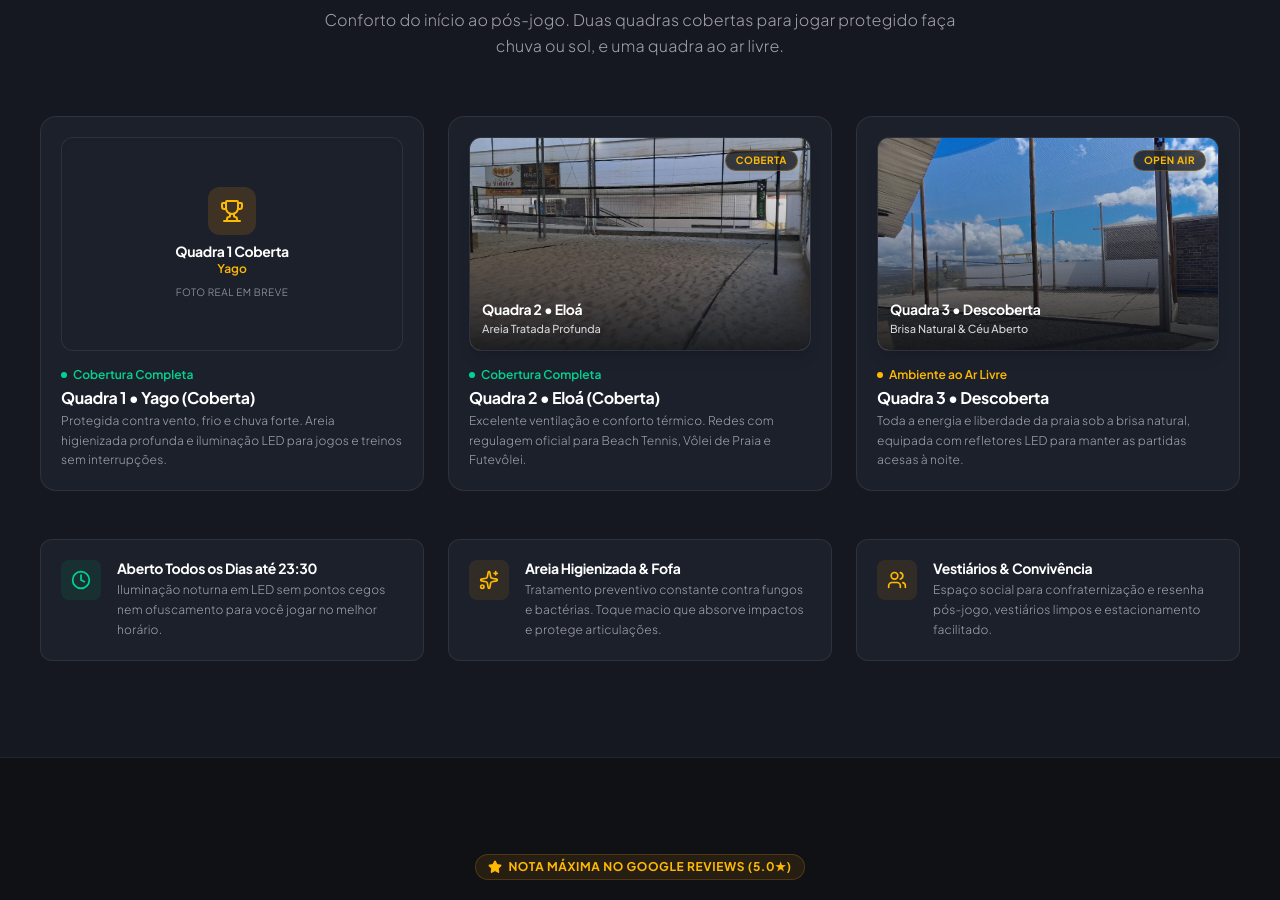
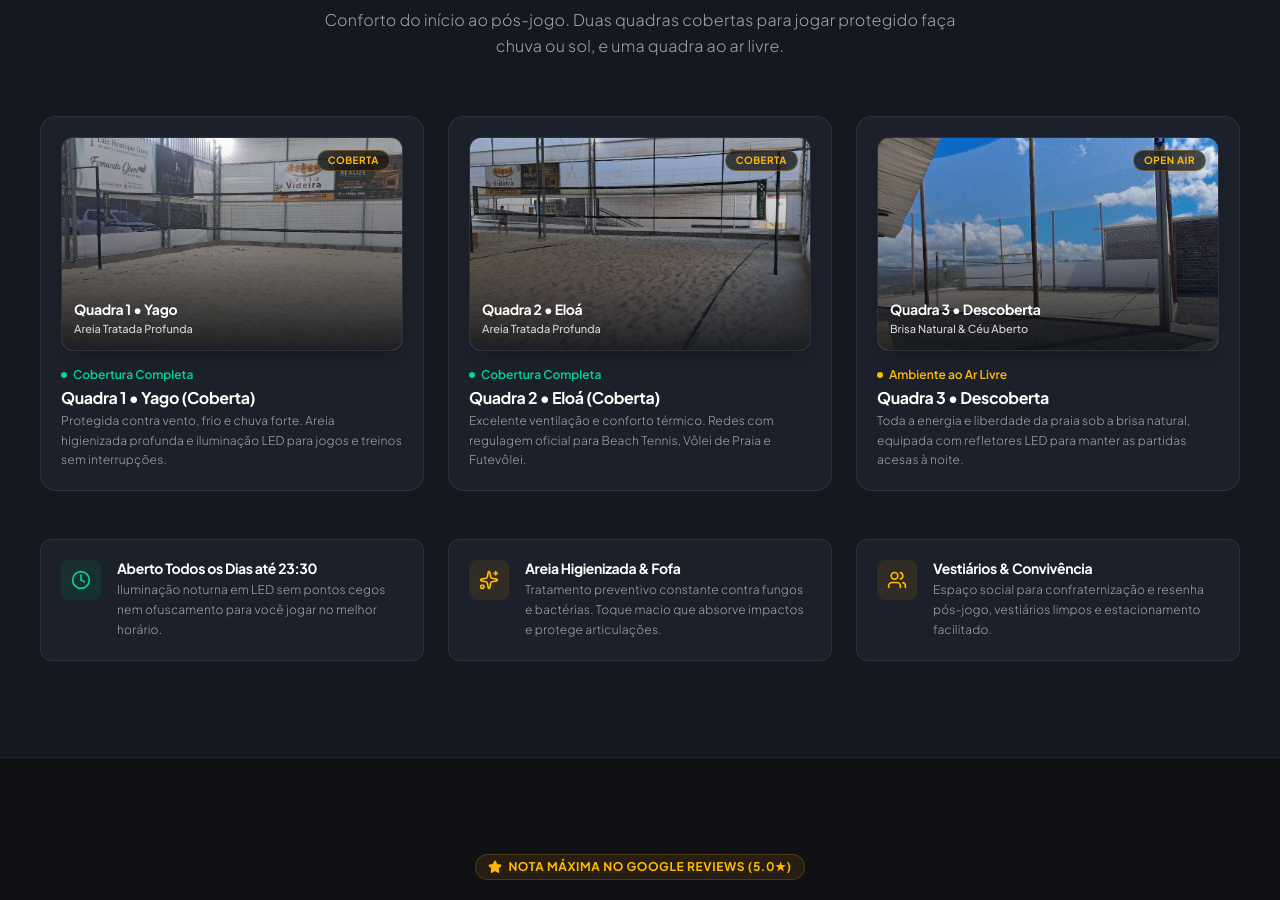
Before and after one commit to Ryan863/CT-VIVI-NUNES, a Next.js app: page / in a window 1280 px wide. Shown: the part 4020-4920 px from the top of the page. Built offline with nearby package versions, Linux system fonts and the light colour scheme; a web font is replaced by a local one.

Commit message:
feat: add real photo for Quadra 1 Yago

```diff
--- a/src/app/page.tsx
+++ b/src/app/page.tsx
@@ -1137,26 +1137,33 @@ export default function HomePage() {
 
           {/* Grid da Galeria das 3 Quadras com Efeito Spotlight 21st-dev */}
           <div className="grid grid-cols-1 md:grid-cols-3 gap-6 mb-12">
-            {/* <!-- TROCAR Pela Foto Real: Quadra 1 Coberta (Yago) --> */}
+            {/* Quadra 1 Coberta (Yago) */}
             <div
               onMouseMove={handleCardMouseMove}
               onMouseLeave={handleCardMouseLeave}
               className="estrutura-card card-clean spotlight-card rounded-2xl p-5 flex flex-col justify-between"
             >
               <div>
-                <div className="relative aspect-[16/10] w-full rounded-xl overflow-hidden bg-[#1C202B] border border-white/[0.08] flex flex-col items-center justify-center text-center p-4 shadow-inner mb-4">
-                  <div className="w-12 h-12 rounded-xl bg-amber-500/15 text-amber-400 flex items-center justify-center mb-2">
-                    <Trophy className="w-6 h-6" />
-                  </div>
-                  <span className="font-heading font-bold text-sm text-white">
-                    Quadra 1 Coberta
-                  </span>
-                  <span className="text-xs font-semibold text-amber-400 mt-0.5">
-                    Yago
-                  </span>
-                  <span className="mt-2 text-[10px] text-zinc-400 uppercase tracking-wider">
-                    Foto real em breve
-                  </span>
+                <div className="relative aspect-[16/10] w-full rounded-xl overflow-hidden bg-[#1C202B] border border-white/[0.08] shadow-lg mb-4 group/q1">
+                  <Image
+                    src="/vivinunes/quadra1yago.jpeg"
+                    alt="Quadra 1 • Yago (Coberta) - CT Vivi Nunes"
+                    fill
+                    sizes="(max-width: 768px) 100vw, 380px"
+                    className="object-cover transition-transform duration-700 group-hover/q1:scale-105"
+                  />
+                  <div className="absolute inset-0 bg-gradient-to-t from-[#0F1115]/90 via-[#0F1115]/30 to-transparent pointer-events-none" />
+                  <div className="absolute top-3 right-3 px-2.5 py-0.5 rounded-full text-[10px] font-bold uppercase tracking-wider bg-stone-950/70 backdrop-blur-md text-amber-400 border border-amber-500/30">
+                    Coberta
+                  </div>
+                  <div className="absolute bottom-3 left-3 right-3 text-left">
+                    <span className="font-heading font-bold text-sm text-white drop-shadow">
+                      Quadra 1 • Yago
+                    </span>
+                    <span className="block text-[11px] font-medium text-zinc-300">
+                      Areia Tratada Profunda
+                    </span>
+                  </div>
                 </div>
 
                 <div className="flex items-center gap-1.5 text-emerald-400 text-xs font-semibold mb-1.5">
```
Also changed, not shown: public/vivinunes/quadra1yago.jpeg (added).
